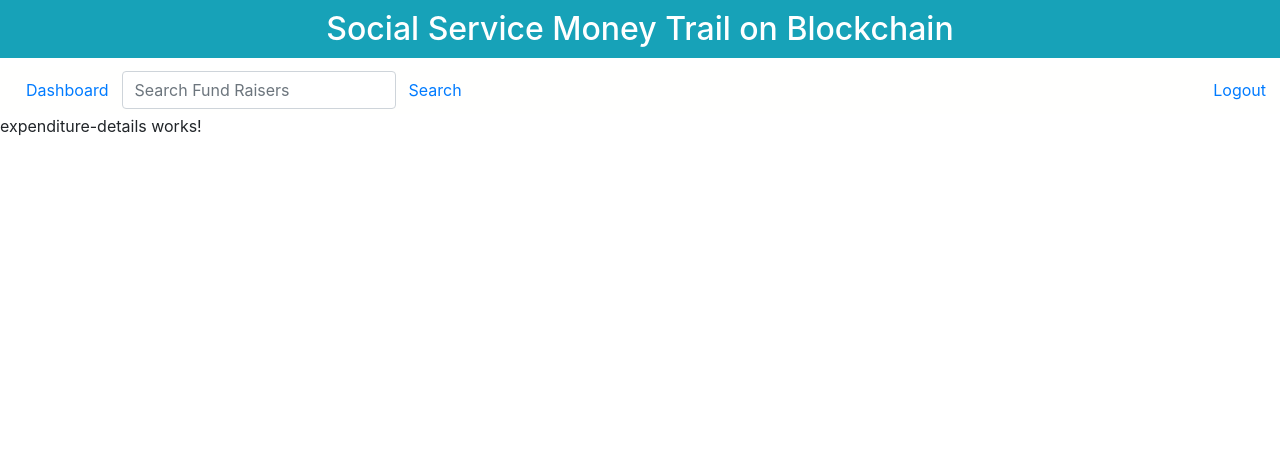
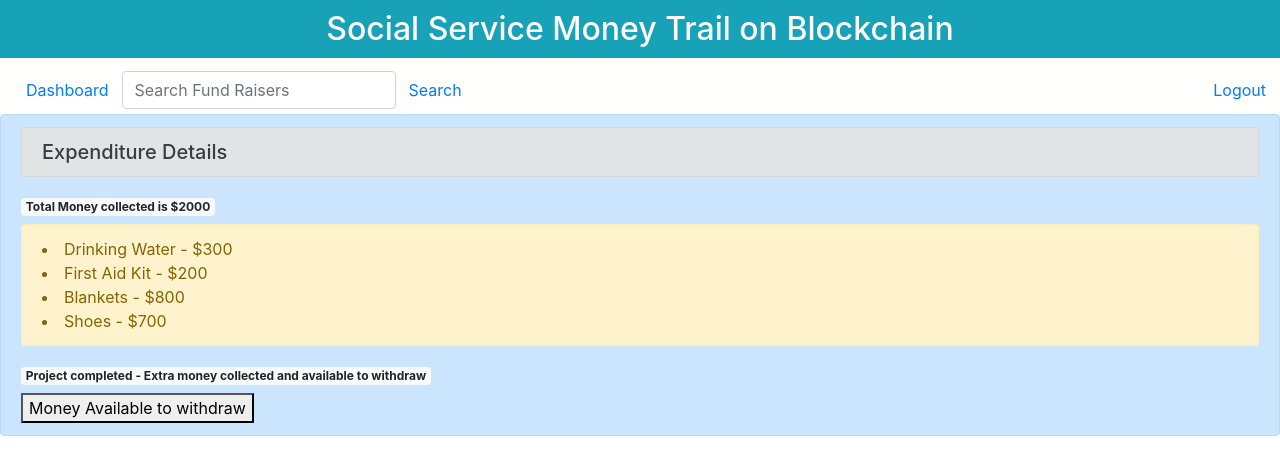
Before and after one commit to ravindragsingh/ngoSocial, an Angular app: page /common/dashboard/expenditure in a window 1280 px wide. Shown: the top 474 px of the page. Built offline with nearby package versions, Linux system fonts and the light colour scheme.

Commit message:
POST API

```diff
--- a/src/app/login/common/dashboard/dashboard.component.html
+++ b/src/app/login/common/dashboard/dashboard.component.html
@@ -25,7 +25,7 @@
                         <div>
                             <h6 class="badge badge-light">Project completed - You cannot donate</h6>
                             <br>
-                            <a routerLink="withdrawMoney"><button class = "btn btn-primary"type="button">Money availble to withdraw</button></a>
+                            <a routerLink="withdrawMoney"><button class = "btn btn-primary"type="button">Money Available to withdraw</button></a>
                         </div>
 
                     </div>
@@ -71,7 +71,7 @@
                         <div>
                             <h6 class="badge badge-light">Project completed - You cannot donate</h6>
                             <br>
-                            <a routerLink="withdrawMoney"><button   type="button">Money availble to withdraw</button></a>
+                            <a routerLink="withdrawMoney"><button   type="button">Money Available to withdraw</button></a>
                         </div>
 
 
--- a/src/app/login/common/dashboard/dashboard.component.ts
+++ b/src/app/login/common/dashboard/dashboard.component.ts
@@ -1,5 +1,5 @@
 import { Component, OnInit } from '@angular/core';
-import { HttpClientModule, HttpClient } from '@angular/common/http';
+import { HttpClientModule, HttpClient, HttpHeaders, HttpParams } from '@angular/common/http';
 import { ExpenditureDetailsComponent } from './expenditure-details/expenditure-details.component';
 import { AvailableWithdrawComponent } from './available-withdraw/available-withdraw.component';
 import { Router,ActivatedRoute  } from '@angular/router';
@@ -27,7 +27,7 @@ export class DashboardComponent implements OnInit {
 
       console.log(this.userId + " from Dashboard Component");
             });
-    let responseProject = this.http.get('http://smtb.mybluemix.net/get-project-info?projectId=project006');
+    let responseProject = this.http.get('https://smtb.mybluemix.net/get-project-info?projectId=project006');
 
     responseProject.subscribe(
       (retValProj) => {
@@ -35,7 +35,7 @@ export class DashboardComponent implements OnInit {
         console.log(retValProj)
       }
      );
-     let responseProject2 = this.http.get('http://smtb.mybluemix.net/get-project-info?projectId=project007');
+     let responseProject2 = this.http.get('https://smtb.mybluemix.net/get-project-info?projectId=project007');
 
     responseProject2.subscribe(
       (retValProj2) => {
@@ -44,7 +44,7 @@ export class DashboardComponent implements OnInit {
       }
      );
 
-     let donorProfile = this.http.get('http://smtb.mybluemix.net/get-user?userId='+ this.userId +'&userType=donor');
+     let donorProfile = this.http.get('https://smtb.mybluemix.net/get-user?userId='+ this.userId +'&userType=donor');
 
      donorProfile.subscribe(
        (donorProf) => {
@@ -52,7 +52,7 @@ export class DashboardComponent implements OnInit {
         // console.log(donorProf)
        }
       );
-      let responseDonor = this.http.get('http://smtb.mybluemix.net/get-project-donor?projectId=project006&donorId=' + this.userId);
+      let responseDonor = this.http.get('https://smtb.mybluemix.net/get-project-donor?projectId=project006&donorId=' + this.userId);
 
      responseDonor.subscribe(
        (retValDonor) => {
@@ -61,7 +61,7 @@ export class DashboardComponent implements OnInit {
        }
       );
 
-      let responseDonor2 = this.http.get('http://smtb.mybluemix.net/get-project-donor?projectId=project007&donorId=' + this.userId);
+      let responseDonor2 = this.http.get('https://smtb.mybluemix.net/get-project-donor?projectId=project007&donorId=' + this.userId);
 
      responseDonor2.subscribe(
        (retValDonor2) => {
@@ -74,7 +74,7 @@ export class DashboardComponent implements OnInit {
   //ngonInit End
 
   projDet() {
-    let responseProject = this.http.get('http://smtb.mybluemix.net/get-project-info?projectId=project001');
+    let responseProject = this.http.get('https://smtb.mybluemix.net/get-project-info?projectId=project001');
 
     responseProject.subscribe(
       (retValProj) => {
@@ -88,7 +88,7 @@ export class DashboardComponent implements OnInit {
 
 
   financeDet() {
-    let donorProfile = this.http.get('http://smtb.mybluemix.net/get-user?userId='+ this.userId + '&userType=donor');
+    let donorProfile = this.http.get('https://smtb.mybluemix.net/get-user?userId='+ this.userId + '&userType=donor');
 
      donorProfile.subscribe(
        (donorProf) => {
@@ -99,7 +99,7 @@ export class DashboardComponent implements OnInit {
 
   }
   moneDonated() {
-    let responseDonor = this.http.get('http://smtb.mybluemix.net/get-project-donor?projectId=project001&donorId=' + this.userId);
+    let responseDonor = this.http.get('https://smtb.mybluemix.net/get-project-donor?projectId=project001&donorId=' + this.userId);
 
      responseDonor.subscribe(
        (retValDonor) => {
@@ -110,17 +110,31 @@ export class DashboardComponent implements OnInit {
   }
 
   donateMoney() {
-    let donMon = this.http.post(`http://smtb.mybluemix.net/donate-money`,
+    // const bodyData = {
+    //   "projectId":"project006",
+    //   "donorId":"surendra",
+    //   "moneyToDonate": "20"
+    // };
+
+    // const httpOptions = {
+    //   headers: new HttpHeaders({ 'Content-Type': 'application/x-www-form-urlencoded' })
+    // };
+
+    const body = new HttpParams()
+    .set('projectId', "project006")
+    .set('donorId', "surendra")
+    .set('moneyToDonate', "20");
+
+
+    this.http.post('https://smtb.mybluemix.net/donate-money',body.toString(),
     {
-      projectId:'project006',
-      donorId:'surendra',
-      moneyToDonate: 20
-    } );
-
-     donMon.subscribe(
+      headers: new HttpHeaders()
+        .set('Content-Type', 'application/x-www-form-urlencoded')
+    })
+     .subscribe(
        (retValDonote) => {
          this.donMon = retValDonote;
-         console.log(retValDonote)
+         console.log('POST DATA=' +retValDonote)
        }
       );
   }
--- a/src/app/login/common/dashboard/expenditure-details/expenditure-details.component.html
+++ b/src/app/login/common/dashboard/expenditure-details/expenditure-details.component.html
@@ -1 +1,14 @@
-<p>expenditure-details works!</p>
+<div class="alert alert-primary">
+    <h5 class="alert alert-secondary"> Expenditure Details</h5>
+    <h6 class="badge badge-light">Total Money collected is $2000</h6>
+    <div class="alert alert-warning">
+        <li>Drinking Water - $300</li>
+        <li>First Aid Kit - $200</li>
+        <li>Blankets - $800</li>
+        <li>Shoes - $700</li>
+    </div>
+    <h6 class="badge badge-light">Project completed - Extra money collected and available to withdraw</h6>
+    <br>
+    <a routerLink="withdrawMoney"><button   type="button">Money Available to withdraw</button></a>
+
+</div>
```
